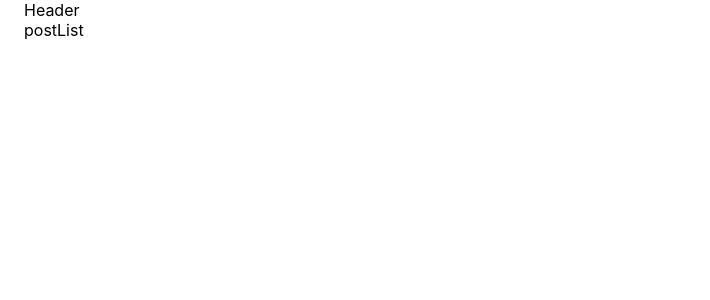
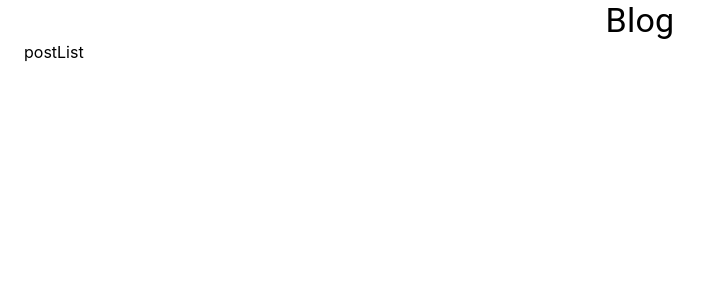
Before and after one commit to hieuvnautotech/MERNFullStackThucHanh, a React (Create React App) app in the folder client/: page / in a window 1280 px wide. Shown: the top 300 px of the page, without its empty margins (0-710 px from the left). Built offline with nearby package versions, Linux system fonts and the light colour scheme.

Commit message:
đang làm chưa xong

```diff
--- a/client/src/components/Header/index.js
+++ b/client/src/components/Header/index.js
@@ -1,7 +1,11 @@
 import React from 'react'
+import { Typography } from "@material-ui/core";
 
 export default function Header() {
     return (
-        <div>Header</div>
+      // <div>Header</div>
+        <Typography variant="h4" align="center" className={{}}>
+        Blog
+      </Typography>
     );
 }
```
Also changed, not shown: client/src/components/Header/style.js (added).
